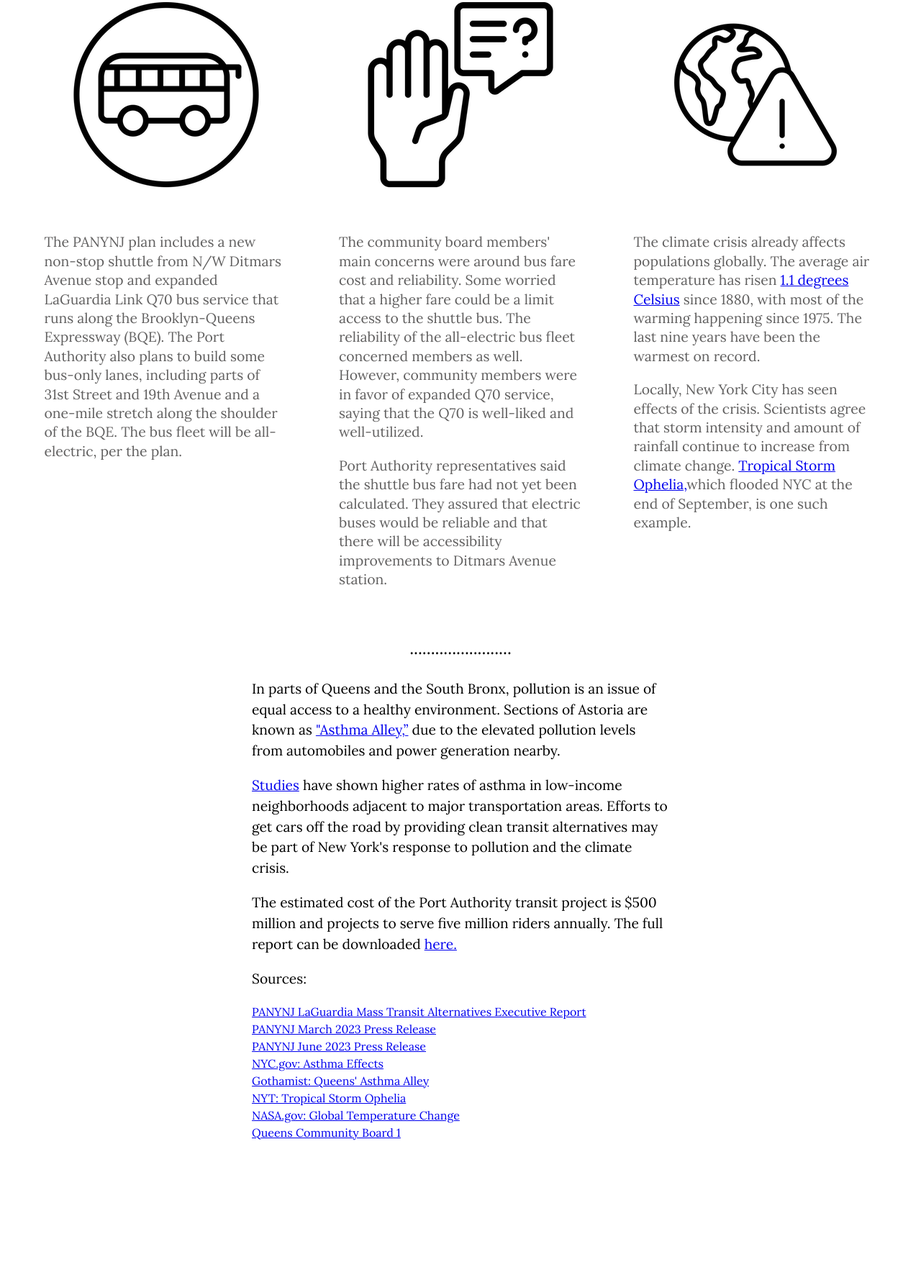
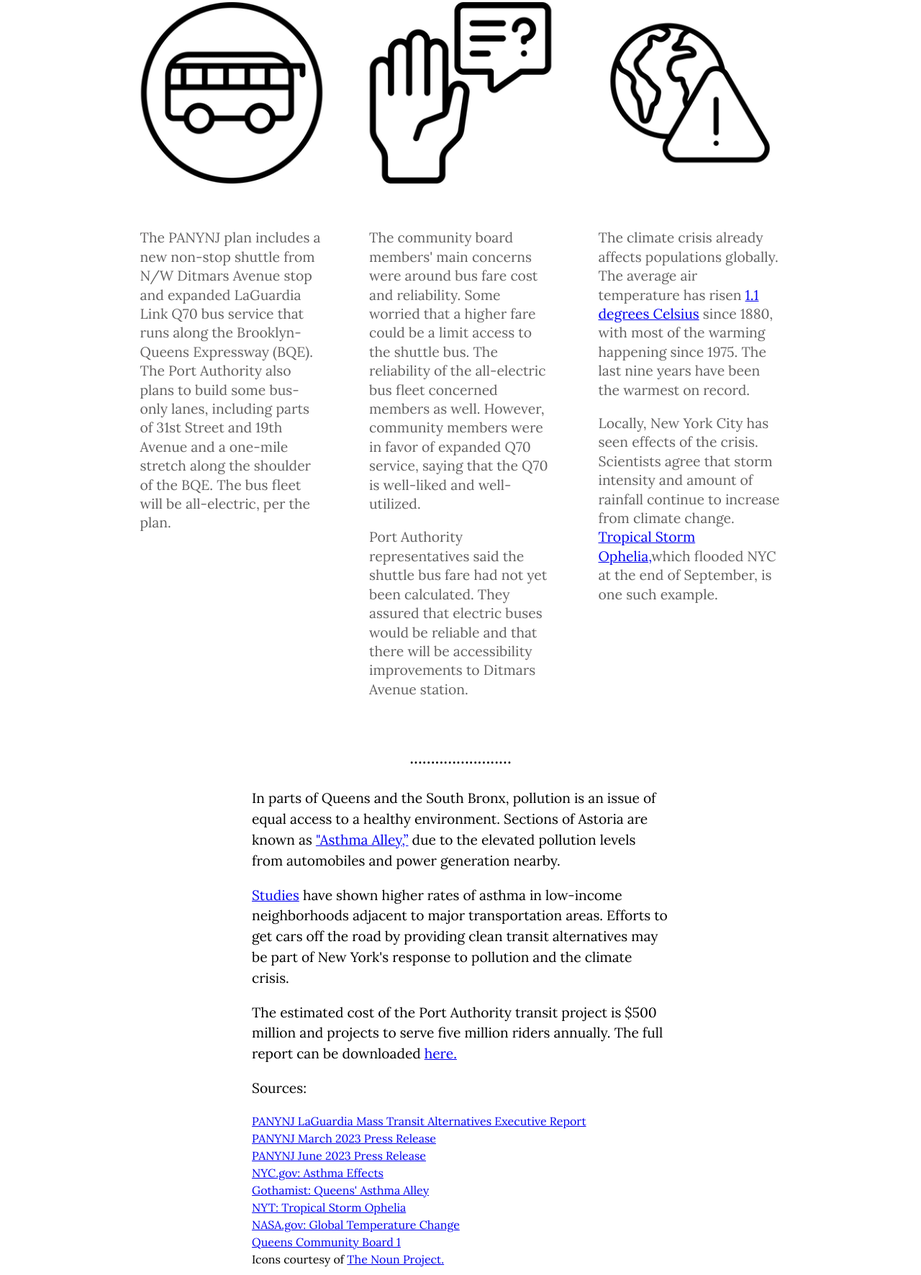
Before and after one commit to LGM429/laguardia-transit, a plain HTML site: page index.html in a window 1280 px wide. Shown: the part 1728-3500 px from the top of the page at 72% size. Before the commit the page ends 3324 px from the top, so only its background shows below. Drawn offline with nearby package versions, Linux system fonts and the light colour scheme.

Commit message:
2nd commit of styles and index

```diff
--- a/index.html
+++ b/index.html
@@ -124,6 +124,9 @@
 			<p class="sources">
 				<a href="https://www.nyc.gov/site/queenscb1/index.page" target="_blank">Queens Community Board 1</a>
 			</p>
+			<p class="sources">
+				Icons courtesy of <a href="https://thenounproject.com/">The Noun Project.</a>
+			</p>
 		</div>
 	</body>
 
--- a/styles.css
+++ b/styles.css
@@ -167,6 +167,9 @@ figure {
     .container {
         max-width: 600px;
     }
+    .icon-container{
+        max-width: 1000px;
+    }
 
     figure {
         max-width: 700px;
```
